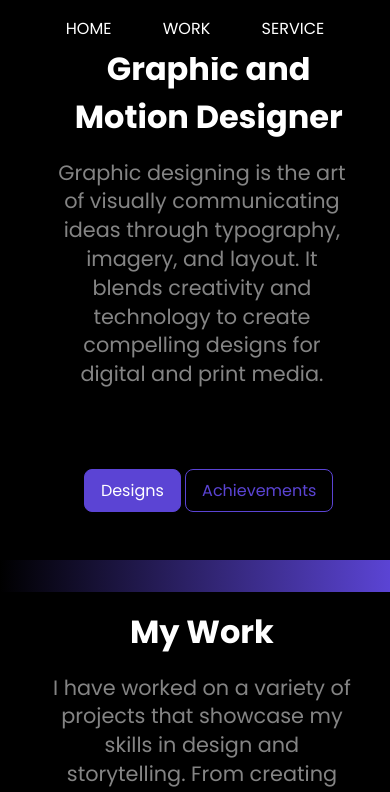
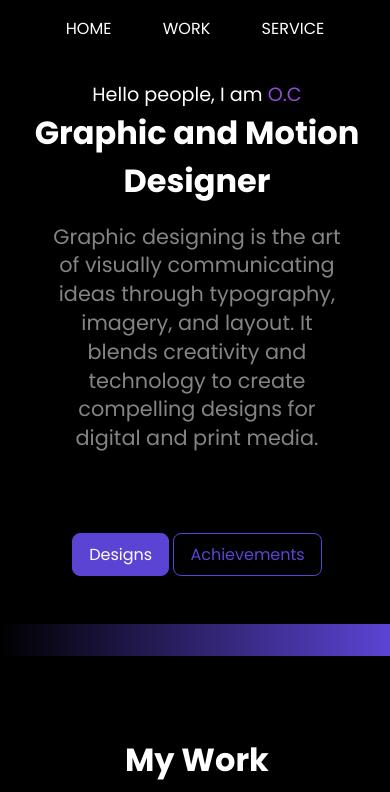
Before and after one commit to om-chaudhary771/om-chaudhary771.github.io, a plain HTML site: page index.html in a window 390 px wide. Shown: the top 792 px of the page. Drawn offline with Linux system fonts and the light colour scheme.

Commit message:
added css

```diff
--- a/style.css
+++ b/style.css
@@ -13,6 +13,7 @@ html {
 
 body {
     overflow-x: hidden;
+    background: #000000;
 }
 
 .navlist {
@@ -192,7 +193,7 @@ footer {
     color: #ffffff;
 }
 
-@media (max-width: 1710px) {
+@media (max-width: 130rem) {
 
     .circle {
         aspect-ratio: 1;
@@ -205,7 +206,7 @@ footer {
 
 }
 
-@media (max-width: 1530px) {
+@media (max-width: 80rem) {
     .circle:nth-child(1) {
         /* background: linear-gradient(270deg, #000000, #5B44D4, #8C4ED7); */
         width: 20vw;
@@ -229,12 +230,15 @@ footer {
     }
 
     .content {
-        margin-left: 4rem;
-        margin-right: 4rem;
+        /* margin-left: 4rem;
+        margin-right: 4rem; */
+        align-items: center;
+        display: flex;
+        flex-direction: column;
     }
 
     .content .intro {
-        font-size: 0.2rem;
+        font-size: 1.6rem;
         color: #ffff;
     }
 
@@ -243,7 +247,7 @@ footer {
     }
 
     .content h1 {
-        font-size: 0.4rem;
+        font-size: 1.6rem;
         color: #ffff;
     }
 
@@ -259,7 +263,7 @@ footer {
 
 @media (max-width: 600px) {
     body {
-        max-width: 600px;
+        max-width: 37.5x;
         overflow-x: hidden;
     }
 
@@ -274,7 +278,7 @@ footer {
 
     .portfolio-container {
         flex-direction: column;
-        padding: 0px;
+        padding-top:4rem;
     }
 
     .left-container,
@@ -282,10 +286,10 @@ footer {
         width: 100%;
         height: auto;
         padding: 1rem;
-    }
+        display: flex;
+        align-items: center;
+        flex-direction: column;
 
-    .left-container {
-        padding-left: 3rem;
     }
 
     .content {
```
